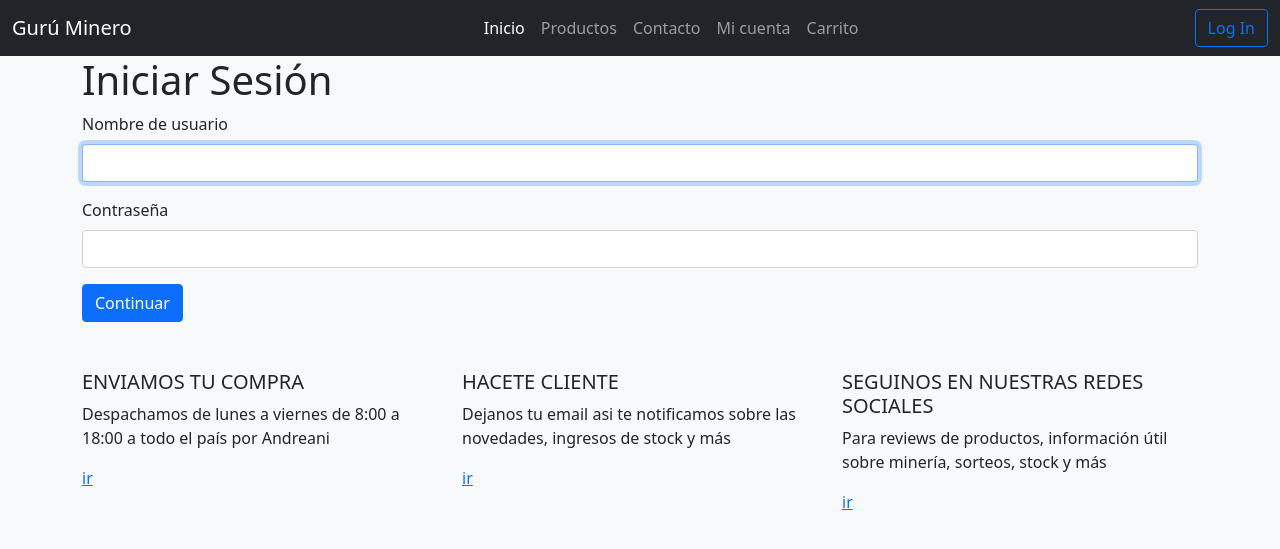
After one commit to ivanln26/404_minerva, a Django app: page /login/ in a window 1280 px wide. The commit adds this page. Shown: the top 549 px of the page. Run offline with Django 3.2, Linux system fonts and the light colour scheme.

Commit message:
Create login view, template and form

```diff
--- a/core/settings.py
+++ b/core/settings.py
@@ -127,4 +127,5 @@ DEFAULT_AUTO_FIELD = 'django.db.models.BigAutoField'
 
 AUTH_USER_MODEL = 'minerva.Vendor'
 
+LOGIN_REDIRECT_URL = 'index'
 LOGOUT_REDIRECT_URL = 'index'
--- /dev/null
+++ b/minerva/forms.py
@@ -0,0 +1,16 @@
+from django import forms
+from django.contrib.auth.forms import AuthenticationForm, UsernameField
+
+
+class LoginForm(AuthenticationForm):
+
+    username = UsernameField(widget=forms.TextInput(attrs={'autofocus': True, 'class': 'form-control'}))
+    password = forms.CharField(
+        strip=False,
+        widget=forms.PasswordInput(attrs={'autocomplete': 'current-password', 'class': 'form-control'}),
+    )
+
+    error_messages = {
+        'invalid_login': 'Por favor ingrese un nombre de usuario y contraseña correctos.',
+        'inactive': 'Esta cuenta está inactiva.',
+    }
--- /dev/null
+++ b/minerva/templates/login.html
@@ -0,0 +1,22 @@
+{% extends 'base.html' %}
+
+{% block title %}Iniciar Sesión{% endblock %}
+
+{% block content %}
+  <h1>Iniciar Sesión</h1>
+  {% if form.errors %}
+    {{ form.errors }}
+  {% endif %}
+  <form action="{% url 'login' %}" method="post">
+    {% csrf_token %}
+    <div class="mb-3">
+      <label class="form-label" for="{{ form.username.id_for_label }}">Nombre de usuario</label>
+      {{ form.username }}
+    </div>
+    <div class="mb-3">
+      <label class="form-label" for="{{ form.password.id_for_label }}">Contraseña</label>
+      {{ form.password }}
+    </div>
+    <button class="btn btn-primary" type="submit">Continuar</button>
+  </form>
+{% endblock %}
--- a/minerva/templates/navbar.html
+++ b/minerva/templates/navbar.html
@@ -39,7 +39,7 @@
           </ul>
         </li>
       {% else %}
-        <a class="btn btn-outline-primary" href="#" role="button">Log In</a>
+        <a class="btn btn-outline-primary" href="{% url 'login' %}" role="button">Log In</a>
       {% endif %}
     </div>
   </div>
--- a/minerva/urls.py
+++ b/minerva/urls.py
@@ -6,5 +6,6 @@ from . import views
 
 urlpatterns = [
     path('', views.index, name='index'),
+    path('login/', views.LoginView.as_view(), name='login'),
     path('logout/', LogoutView.as_view(), name='logout'),
 ]
--- a/minerva/views.py
+++ b/minerva/views.py
@@ -1,6 +1,8 @@
+from django.contrib.auth import views as auth_views
 from django.shortcuts import render
 
 from . import models
+from .forms import LoginForm
 
 
 def index(request):
@@ -9,3 +11,9 @@ def index(request):
         'products': products
     }
     return render(request, 'index.html', ctx)
+
+
+class LoginView(auth_views.LoginView):
+
+    template_name = 'login.html'
+    authentication_form = LoginForm
```
